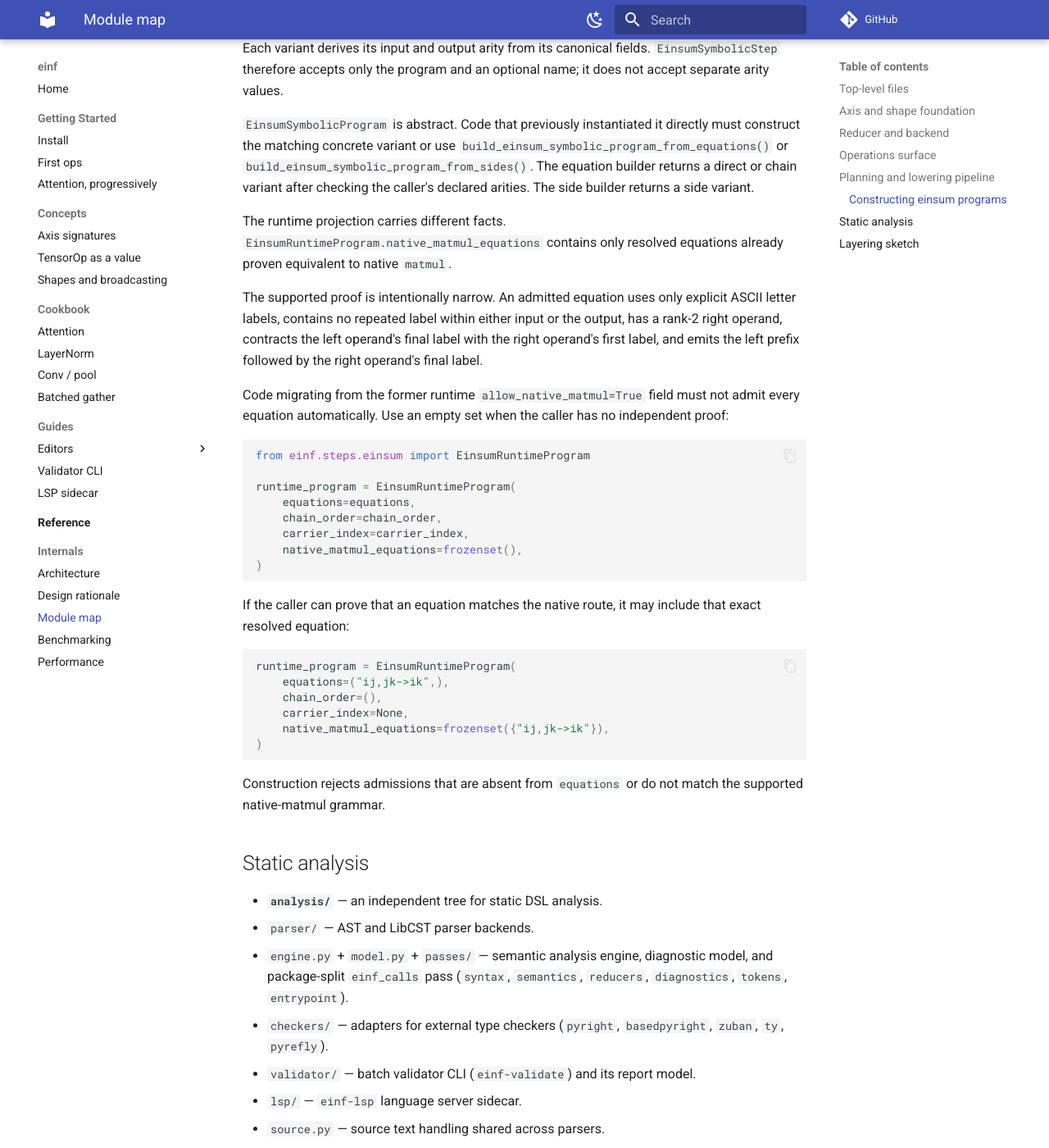
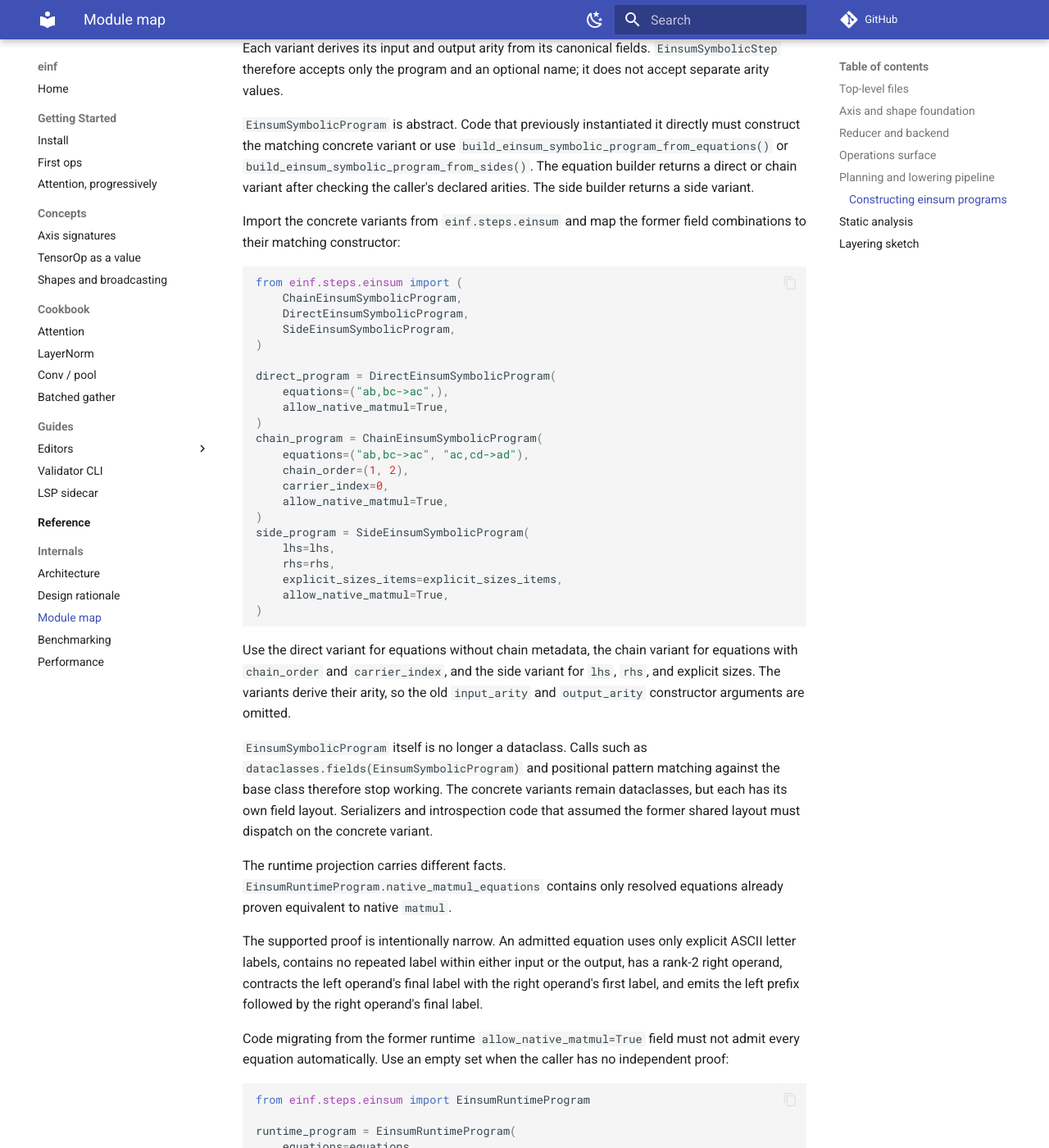
Before and after one commit to isty2e/einf, an MkDocs documentation site: the page built from docs/internals/module-map.md, in a window 1280 px wide and 1400 px high, scrolled down 2968 px. Shown: the whole window at 82% size. Built offline with MkDocs 1.6.1 and Material for MkDocs 9.7.7, drawn with Linux system fonts in a browser that asks for light colours; comment, search, counter and statistics services are not loaded.

````diff
--- a/docs/internals/module-map.md
+++ b/docs/internals/module-map.md
@@ -132,6 +132,46 @@ directly must construct the matching concrete variant or use
 direct or chain variant after checking the caller's declared arities. The side
 builder returns a side variant.
 
+Import the concrete variants from `einf.steps.einsum` and map the former field
+combinations to their matching constructor:
+
+```python
+from einf.steps.einsum import (
+    ChainEinsumSymbolicProgram,
+    DirectEinsumSymbolicProgram,
+    SideEinsumSymbolicProgram,
+)
+
+direct_program = DirectEinsumSymbolicProgram(
+    equations=("ab,bc->ac",),
+    allow_native_matmul=True,
+)
+chain_program = ChainEinsumSymbolicProgram(
+    equations=("ab,bc->ac", "ac,cd->ad"),
+    chain_order=(1, 2),
+    carrier_index=0,
+    allow_native_matmul=True,
+)
+side_program = SideEinsumSymbolicProgram(
+    lhs=lhs,
+    rhs=rhs,
+    explicit_sizes_items=explicit_sizes_items,
+    allow_native_matmul=True,
+)
+```
+
+Use the direct variant for equations without chain metadata, the chain variant
+for equations with `chain_order` and `carrier_index`, and the side variant for
+`lhs`, `rhs`, and explicit sizes. The variants derive their arity, so the old
+`input_arity` and `output_arity` constructor arguments are omitted.
+
+`EinsumSymbolicProgram` itself is no longer a dataclass. Calls such as
+`dataclasses.fields(EinsumSymbolicProgram)` and positional pattern matching
+against the base class therefore stop working. The concrete variants remain
+dataclasses, but each has its own field layout. Serializers and introspection
+code that assumed the former shared layout must dispatch on the concrete
+variant.
+
 The runtime projection carries different facts.
 `EinsumRuntimeProgram.native_matmul_equations` contains only resolved equations
 already proven equivalent to native `matmul`.
````
Also changed, not shown: 1 other file.
